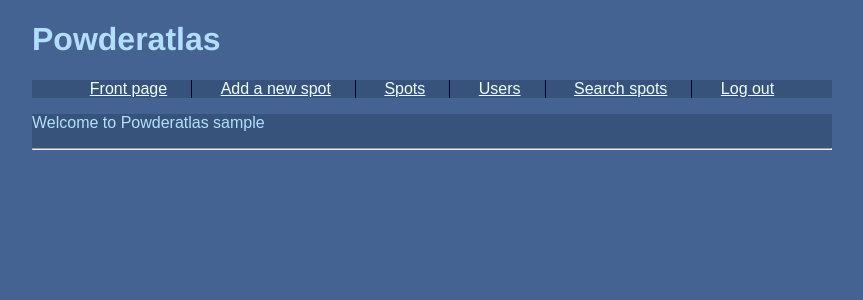
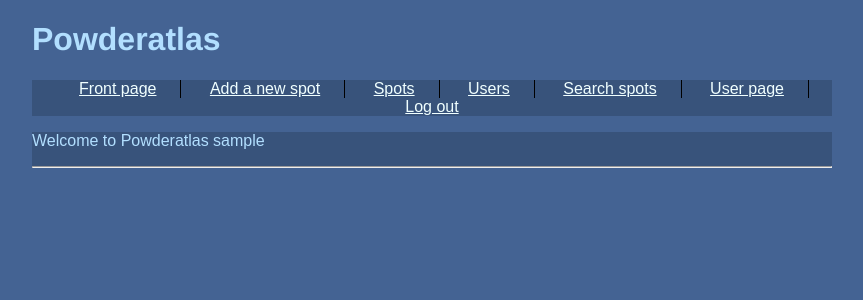
Before and after one commit to ttanninen/freeride_spot_review_webapp, a Flask app: page /home in a window 1280 px wide. Shown: the top 300 px of the page, without its empty margins (208-1071 px from the left). Run offline with Flask 3, Linux system fonts and the light colour scheme; the visitor is signed in with stand-in values (Sample User, id 1); data comes from the database, SQL or seed files in the repository.

Commit message:
Added user page to navbar

```diff
--- a/templates/index.html
+++ b/templates/index.html
@@ -19,6 +19,7 @@
           <li><a href="/browse">Spots</a></li>
           <li><a href="/browse_users">Users</a></li>
           <li><a href="/search">Search spots</a></li>
+          <li><a href="/user/{{ session.user_id }}">User page</a></li>
           <li><a href="/logout">Log out</a></li>
         </ul>
       </nav>
```
